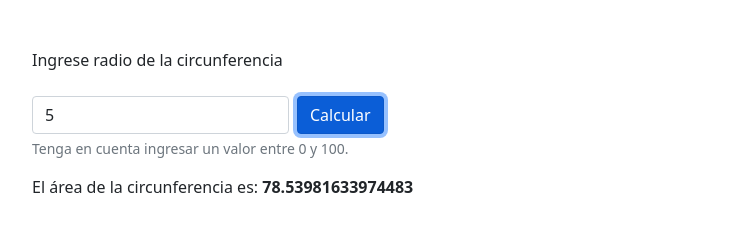
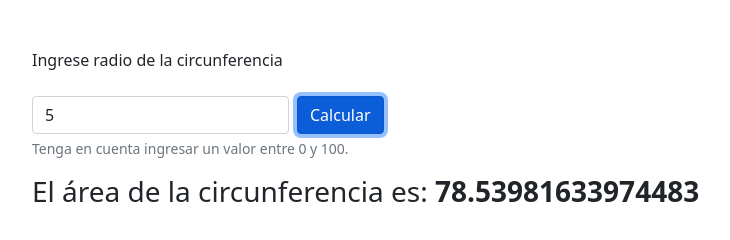
Before and after one commit to abrojodigital/desafio2, a plain HTML site: page index.html in a window 1280 px wide. Both pictures are taken after typing "5" into the empty fields and a click on the button "Calcular". Shown: the whole page, without its empty margins (86-816 px from the left). Drawn offline with nearby package versions, Linux system fonts and the light colour scheme.

Commit message:
Cambios form

```diff
--- a/codigo.js
+++ b/codigo.js
@@ -2,15 +2,15 @@
 // La alternativa era usar una condición radio >= 0 && radio < 100
 const validarRadio = (radio) => {
     let validRegExp = /^([1-9]\d*(\.\d*[1-9][0-9])?)|(0\.\d*[1-9][0-9])|(0\.\d*[1-9])$/
-    if (radio < 100) {
-        if (validRegExp.test(radio)) {
-           return true
+    if (validRegExp.test(radio)) {
+        if (radio < 100) {
+            return true
         } else {
-            alert("El radio ingresado no es valido porque es un número negativo")
+            alert("El radio ingresado no es valido porque es mayor a 100 y supera el valor de cálculo")
             return false
         }
     } else {
-        alert("El radio ingresado no es valido porque es mayor a 100 y supera el valor de cálculo")
+        alert("El radio ingresado no es valido porque es un número negativo")
         return false
     }
 }
@@ -20,7 +20,7 @@ const calcularAreaCircunferencia = (radioRecibido) => {
     let radio = parseInt(radioRecibido)
     if (validarRadio(radio)) {
         let area = Math.PI * Math.pow(radio, 2)
-        document.getElementById('resultado').innerHTML= `El área de la circunferencia es: <span><b>${area}</b></span>`
+        document.getElementById('resultado').innerHTML = `El área de la circunferencia es: <span><b>${area}</b></span>`
     }
 }
 
--- a/index.html
+++ b/index.html
@@ -22,7 +22,7 @@
       <div id="radioHelp" class="form-text">Tenga en cuenta ingresar un valor entre 0 y 100.</div>
 
     </form>
-    <div id="resultado" class="mb-1 mt-3">
+    <div class="mb-1 mt-3">
       <h3 id="resultado"></h3>
     </div>
   </div>
```
